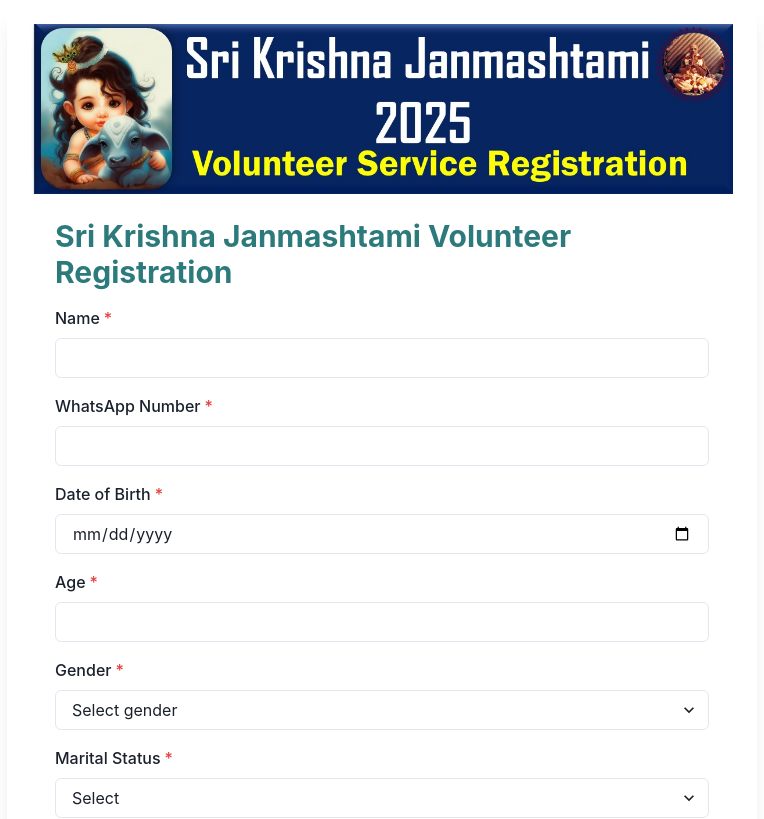
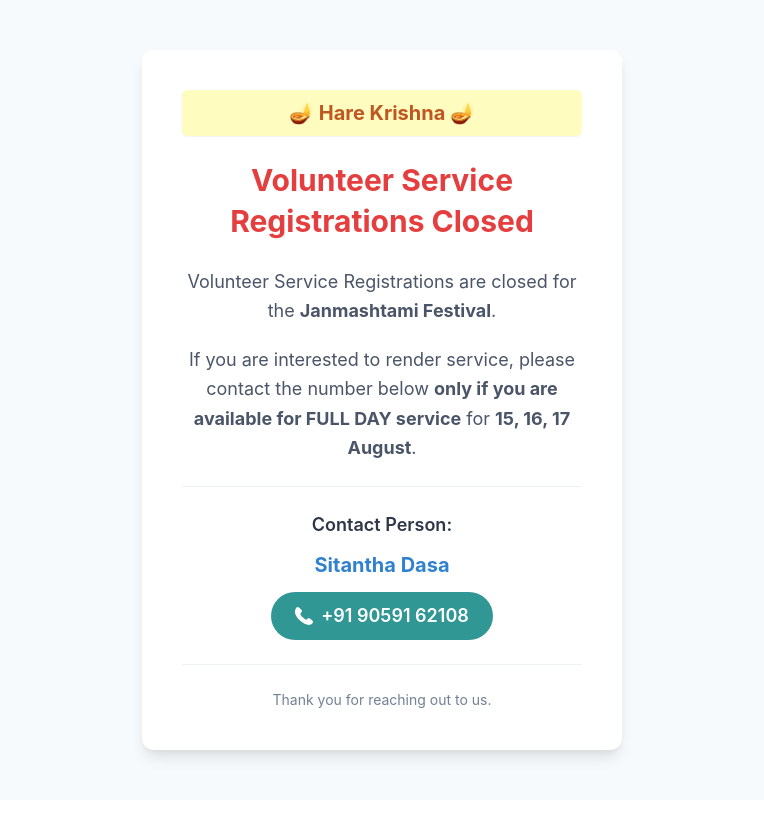
Before and after one commit to HkmVizagTech/volunteer-form, a React (Create React App) app: page / in a window 1280 px wide. Shown: the top 819 px of the page, without its empty margins (258-1022 px from the left). Built offline with nearby package versions, Linux system fonts and the light colour scheme; no server answers.

Commit message:
added-notice

```diff
--- a/package.json
+++ b/package.json
@@ -4,6 +4,7 @@
   "private": true,
   "dependencies": {
     "@chakra-ui/cra-template": "2.0.7",
+    "@chakra-ui/icons": "^2.2.4",
     "@chakra-ui/react": "^2.10.9",
     "@emotion/react": "^11.14.0",
     "@emotion/styled": "^11.14.1",
--- a/src/App.js
+++ b/src/App.js
@@ -12,11 +12,13 @@ import {
 import { ColorModeSwitcher } from './ColorModeSwitcher';
 import { Logo } from './Logo';
 import VolunteerForm from './VolunteerForm';
+import VolunteerNotice from './VolunteerNotice';
 
 function App() {
   return (
     <ChakraProvider theme={theme}>
-    <VolunteerForm/>
+    {/* <VolunteerForm/> */}
+    <VolunteerNotice/>
     </ChakraProvider>
   );
 }
--- /dev/null
+++ b/src/VolunteerNotice.jsx
@@ -0,0 +1,105 @@
+import React from "react";
+import {
+  Box,
+  Text,
+  VStack,
+  Heading,
+  Button,
+  Container,
+  useColorModeValue,
+  Divider,
+  Icon,
+} from "@chakra-ui/react";
+import { PhoneIcon } from "@chakra-ui/icons";
+
+const  VolunteerNotice =() => {
+  const bg = useColorModeValue("gray.50", "gray.900");
+  const cardBg = useColorModeValue("white", "gray.800");
+  const highlightBg = useColorModeValue("yellow.100", "yellow.700");
+
+  return (
+    <Box minH="100vh" bg={bg} py={12} px={4} display="flex" alignItems="center">
+      <Container maxW="lg">
+        <Box
+          bg={cardBg}
+          shadow="lg"
+          borderRadius="xl"
+          p={{ base: 5, md: 10 }}
+          textAlign="center"
+        >
+
+          <Box
+            bg={highlightBg}
+            px={4}
+            py={2}
+            borderRadius="md"
+            mb={6}
+            fontWeight="bold"
+            fontSize="xl"
+            color="orange.600"
+            boxShadow="sm"
+          >
+            🪔 Hare Krishna 🪔
+          </Box>
+
+
+          <Heading
+            size="lg"
+            color="red.500"
+            mb={6}
+            fontWeight="bold"
+            lineHeight="short"
+          >
+            Volunteer Service Registrations Closed
+          </Heading>
+
+
+          <VStack spacing={5} align="stretch" mb={6}>
+            <Text fontSize="lg" color="gray.600" lineHeight="tall">
+              Volunteer Service Registrations are closed for the{" "}
+              <strong>Janmashtami Festival</strong>.
+            </Text>
+
+            <Text fontSize="lg" color="gray.600" lineHeight="tall">
+              If you are interested to render service, please contact the number
+              below <strong>only if you are available for FULL DAY service</strong>{" "}
+              for <strong>15, 16, 17 August</strong>.
+            </Text>
+          </VStack>
+
+          <Divider my={6} />
+
+
+          <VStack spacing={3}>
+            <Text fontSize="lg" fontWeight="semibold" color="gray.700">
+              Contact Person:
+            </Text>
+            <Text fontSize="xl" fontWeight="bold" color="blue.500">
+              Sitantha Dasa
+            </Text>
+
+            <Button
+              leftIcon={<PhoneIcon />}
+              colorScheme="teal"
+              size="lg"
+              borderRadius="full"
+              onClick={() => (window.location.href = "tel:+919059162108")}
+            >
+              +91 90591 62108
+            </Button>
+          </VStack>
+
+          <Divider my={6} />
+
+
+          <Text fontSize="sm" color="gray.500">
+            Thank you for reaching out to us.
+          </Text>
+        </Box>
+      </Container>
+    </Box>
+  );
+}
+
+
+export default VolunteerNotice;
```
Also changed, not shown: 1 other file (tests, documents, lock files or other folders).
